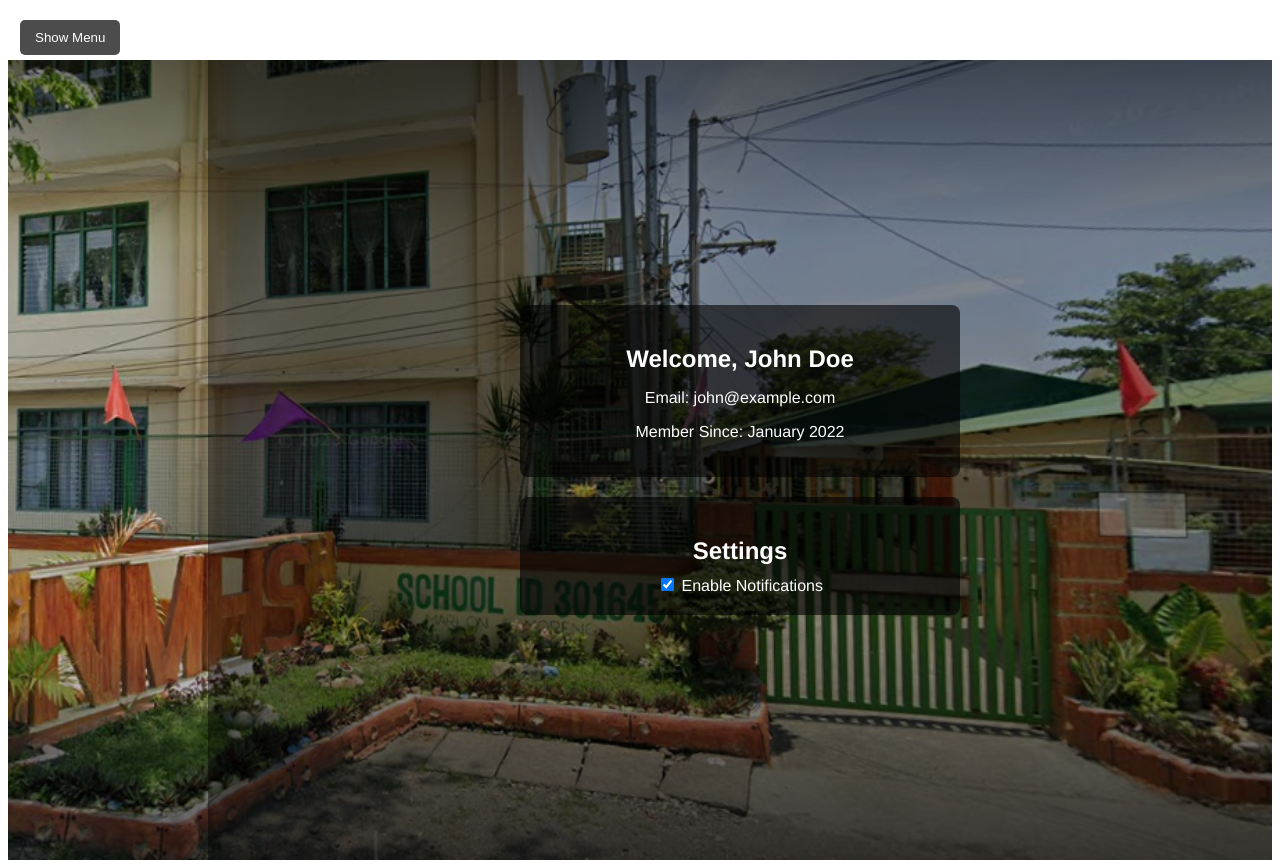
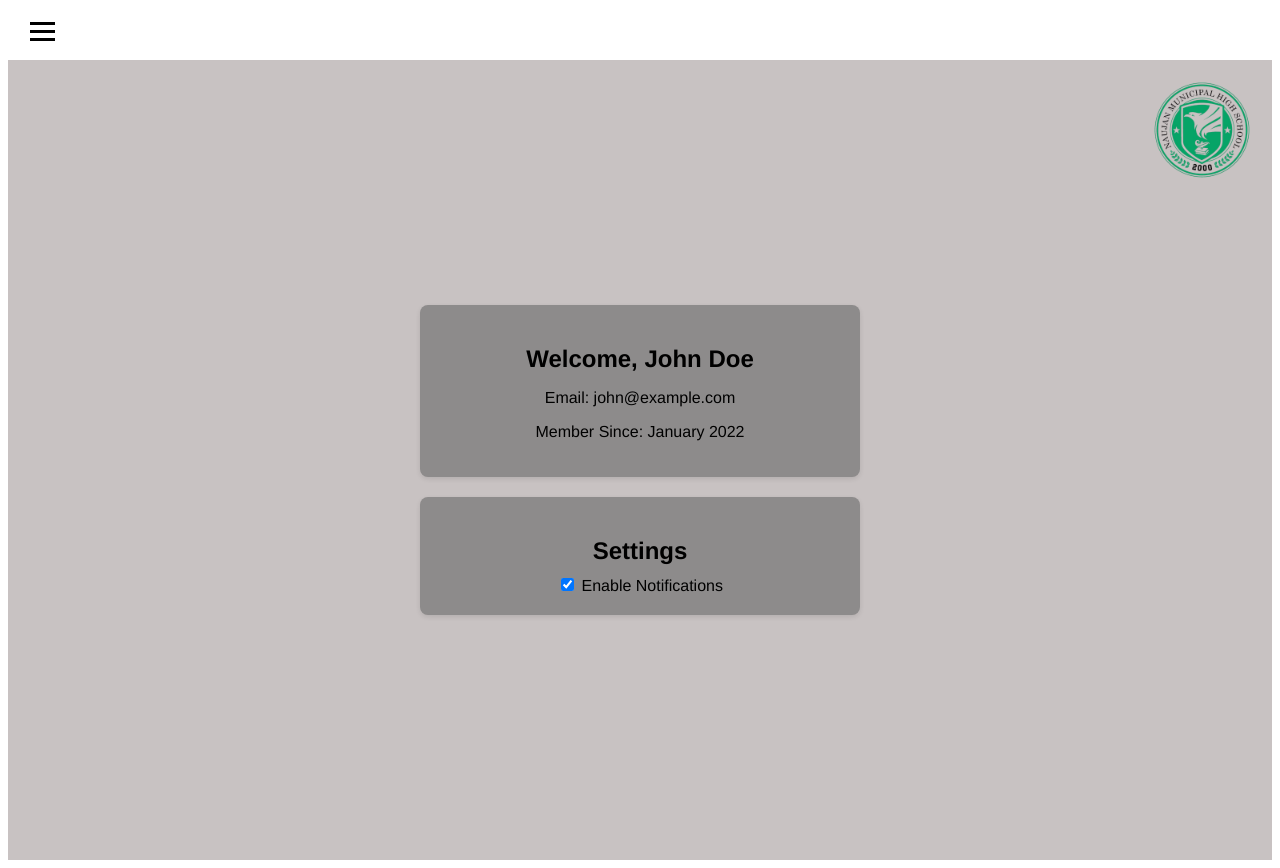
Before and after one commit to jinwoo00/FinalProject_AppDev, a Vue app in the folder frontend/: page /user in a window 1280 px wide. Built offline with nearby package versions, Linux system fonts and the light colour scheme.

Commit message:
Update user.vue

```diff
--- a/frontend/src/components/user.vue
+++ b/frontend/src/components/user.vue
@@ -1,28 +1,29 @@
 <template>
   <div class="user-page">
-      <!-- Toggle Button for Sidebar -->
-      <button class="toggle-button" @click="toggleSidebar">{{ sidebarVisible ? 'Hide Menu' : 'Show Menu' }}</button>
+    <!-- Toggle Button for Sidebar (Hamburger Icon) -->
+    <button v-if="!sidebarVisible" class="toggle-button" @click="toggleSidebar">
+      <span class="hamburger-icon"></span>
+    </button>
 
     <!-- Sidebar Navbar -->
-      <nav class="sidebar" v-if="sidebarVisible">
+    <nav :class="['sidebar', { visible: sidebarVisible }]">
       <h2>User Menu</h2>
       <ul>
         <li><a href="#">Profile</a></li>
         <li><a href="#">Settings</a></li>
         <li><a href="#">Logout</a></li>
+        <li><button class="hide-button" @click="toggleSidebar">Hide Menu</button></li>
       </ul>
     </nav>
 
     <!-- Main Content -->
-      <main class="content">
-        <!-- User Info Section -->
+    <main :class="['content', { 'content-shift': sidebarVisible }]">
       <section class="profile-section">
         <h1>Welcome, {{ user.name }}</h1>
         <p>Email: {{ user.email }}</p>
         <p>Member Since: {{ user.memberSince }}</p>
       </section>
 
-        <!-- User Settings Section -->
       <section class="settings-section">
         <h2>Settings</h2>
         <label>
@@ -31,6 +32,9 @@
         </label>
       </section>
     </main>
+
+    <!-- Logo Image -->
+    <img src="@/assets/munhi_logo.png" alt="Logo" class="logo" />
   </div>
 </template>
 
@@ -39,9 +43,9 @@
   name: 'UserPage',
   data() {
     return {
-        sidebarVisible: false, // State to manage sidebar visibility
+      sidebarVisible: false,
       user: {
-          name: 'John Doe', // Replace with actual user data if available
+        name: 'John Doe',
         email: 'john@example.com',
         memberSince: 'January 2022',
       },
@@ -50,7 +54,7 @@
   },
   methods: {
     toggleSidebar() {
-        this.sidebarVisible = !this.sidebarVisible; // Toggle sidebar visibility
+      this.sidebarVisible = !this.sidebarVisible;
     },
   },
 };
@@ -60,37 +64,80 @@
 .user-page {
   display: flex;
   height: 100vh;
-    background-image: url('@/assets/schoolmunhi.png'); /* Path to the background image */
-    background-size: cover;
-    background-position: center;
-    color: white;
+  background-color: rgb(200, 194, 194);
+  color: black;
+  position: relative;
+}
+
+.user-page::before {
+  content: '';
+  position: absolute;
+  top: 0;
+  left: 0;
+  width: 100%;
+  height: 100%;
+  background-color: rgba(255, 255, 255, 0.8); /* Slight overlay to make the background less prominent */
+  z-index: -1;
 }
 
 .toggle-button {
-    position: absolute;
+  position: fixed;
   top: 20px;
   left: 20px;
   z-index: 10;
-    background-color: rgba(0, 0, 0, 0.7);
-    color: white;
+  background: none;
   border: none;
-    padding: 10px 15px;
-    border-radius: 5px;
   cursor: pointer;
+  display: flex;
+  align-items: center;
+  justify-content: center;
+  padding: 10px;
+}
+
+.hamburger-icon {
+  width: 25px;
+  height: 3px;
+  background-color: black;
+  position: relative;
+}
+
+.hamburger-icon::before,
+.hamburger-icon::after {
+  content: '';
+  width: 25px;
+  height: 3px;
+  background-color: black;
+  position: absolute;
+  left: 0;
+}
+
+.hamburger-icon::before {
+  top: -8px;
+}
+
+.hamburger-icon::after {
+  top: 8px;
 }
 
 .sidebar {
   width: 200px;
-    background-color: rgba(0, 0, 0, 0.7); /* Semi-transparent background */
+  background-color: #f0f0f0;
   padding: 20px;
-    position: absolute;
+  position: fixed;
   top: 0;
   left: 0;
   height: 100%;
+  transform: translateX(-100%);
+  transition: transform 0.3s ease;
+  color: black;
+}
+
+.sidebar.visible {
+  transform: translateX(0);
 }
 
 .sidebar h2 {
-    color: #fff;
+  color: black;
   font-size: 18px;
   margin-bottom: 20px;
 }
@@ -100,11 +147,23 @@
   padding: 0;
 }
 
+.sidebar ul li {
+  margin: 10px 0;
+}
+
 .sidebar ul li a {
-    color: #fff;
+  color: black;
   text-decoration: none;
-    display: block;
-    margin: 10px 0;
+}
+
+.hide-button {
+  background-color: rgba(255, 0, 0, 0.7);
+  color: white;
+  border: none;
+  padding: 8px 12px;
+  border-radius: 5px;
+  cursor: pointer;
+  width: 100%;
 }
 
 .content {
@@ -114,22 +173,36 @@
   align-items: center;
   justify-content: center;
   padding: 20px;
-    margin-left: 200px; /* Offset for sidebar */
-    background-color: rgba(0, 0, 0, 0.4); /* Optional overlay for readability */
+  color: black;
+  transition: margin-left 0.3s ease;
+}
+
+.content-shift {
+  margin-left: 200px;
 }
 
 .profile-section,
 .settings-section {
-    background-color: rgba(0, 0, 0, 0.6); /* Semi-transparent overlay for readability */
+  background-color: #8d8b8b;
   padding: 20px;
   margin: 10px;
   border-radius: 8px;
   width: 80%;
   max-width: 400px;
   text-align: center;
+  box-shadow: 0px 2px 5px rgba(0, 0, 0, 0.1);
 }
 
 h1, h2 {
   margin-bottom: 10px;
 }
+
+/* Logo styles */
+.logo {
+  position: absolute;
+  top: 20px; /* Adjust as necessary */
+  right: 20px; /* Adjust as necessary */
+  width: 100px; /* Set an appropriate size */
+  height: auto; /* Maintain aspect ratio */
+}
 </style>
```
Lines whose indentation alone changed are shown as unchanged.
